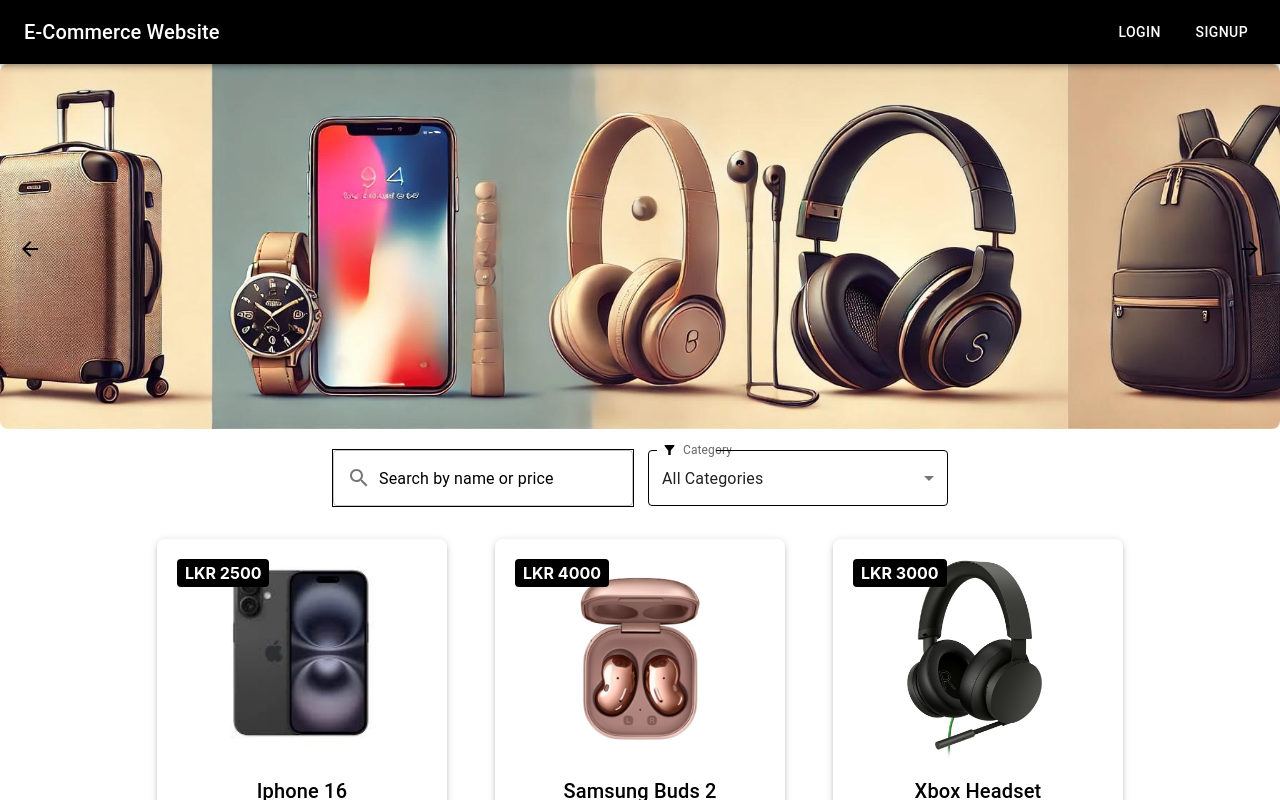
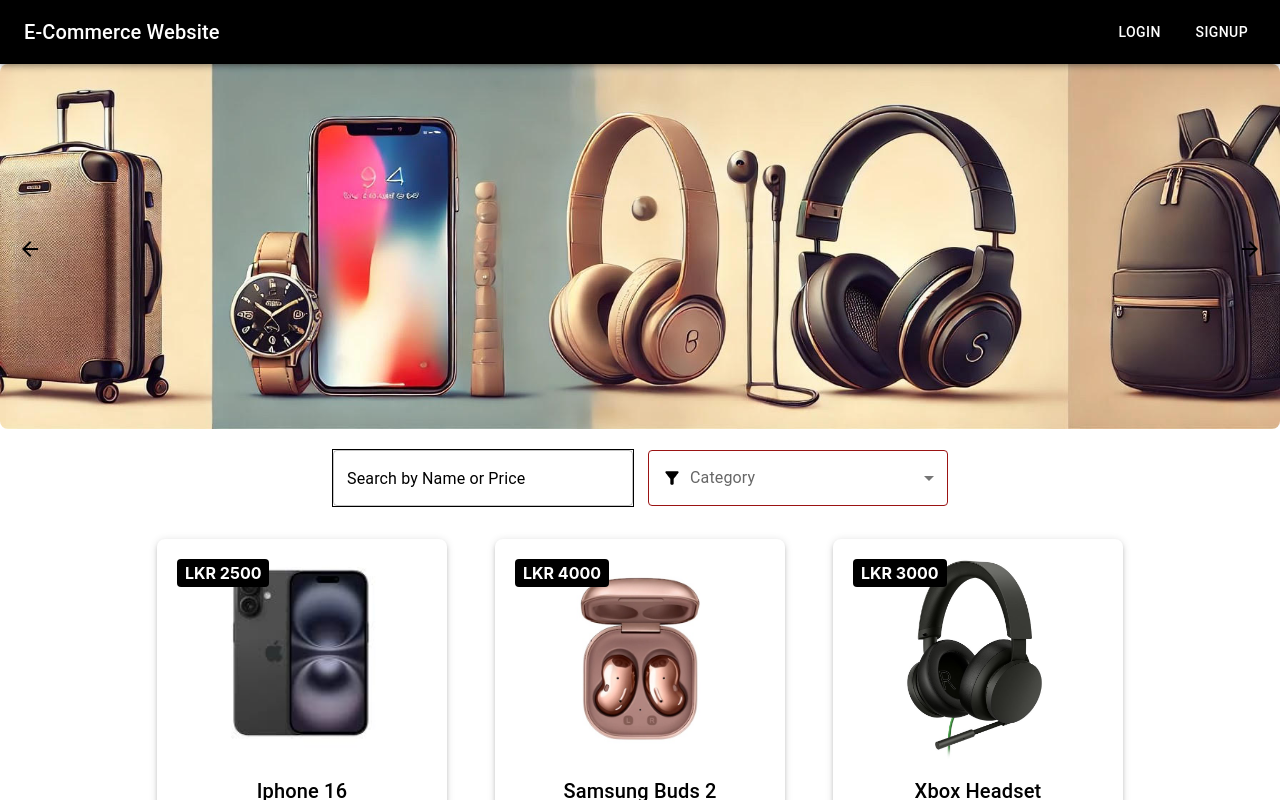
Before and after one commit to Laksana11/Ecommerce_Website, a React (Create React App) app: page / in a window 1280 px wide. Shown: the top 800 px of the page. Built offline with nearby package versions, Linux system fonts and the light colour scheme.

Commit message:
Changes i FIlter option

```diff
--- a/src/components/cartComponents/Cart.jsx
+++ b/src/components/cartComponents/Cart.jsx
@@ -144,7 +144,7 @@ const Cart = () => {
                       })
                     )
                   }
-                  inputProps={{
+                  slotProps={{
                     style: { textAlign: "center", width: "40px" },
                   }}
                   sx={{ "& .MuiInputBase-root": { padding: 0 } }}
--- a/src/components/product/ProductList.jsx
+++ b/src/components/product/ProductList.jsx
@@ -27,7 +27,7 @@ import Handbag3 from "../../assets/Luxury Handbag.jpg";
 import Lenova from "../../assets/Lenova Laptop.jpg";
 
 const ProductList = () => {
-  const { register, watch, setValue } = useForm();
+  const { register, watch, setValue, getValues } = useForm();
   const [filteredProducts, setFilteredProducts] = useState([]);
   const [anchorEl, setAnchorEl] = useState(null);
   const [subAnchorEl, setSubAnchorEl] = useState(null);
@@ -150,9 +150,11 @@ const ProductList = () => {
       }
     }
 
+    console.log(filtered);
+
     if (selectedCategory && selectedCategory !== "All Categories") {
-      filtered = filtered.filter(
-        (product) => product.category === selectedCategory
+      filtered = filtered.filter((product) =>
+        categories[selectedCategory].some((item) => product.category === item)
       );
     }
 
@@ -166,13 +168,15 @@ const ProductList = () => {
   }, [searchTerm, selectedCategory, selectedSubCategory]);
 
   const handleMainCategoryHover = (event, mainCategory) => {
+    setSelectedCategory(mainCategory);
+    setSelectedSubCategory(null);
     setAnchorEl(event.currentTarget);
     setHoveredMainCategory(mainCategory);
   };
 
   const handleSubCategorySelect = (subCategory) => {
     setSelectedSubCategory(subCategory);
-    setValue("category", subCategory);
+    debugger;
     setAnchorEl(null);
   };
 
@@ -181,7 +185,6 @@ const ProductList = () => {
     if (category === "All Categories") {
       setSelectedSubCategory("");
     }
-    setValue("category", category);
   };
 
   const handleClose = () => {
@@ -209,7 +212,7 @@ const ProductList = () => {
                 opacity: 1,
               },
             }}
-            InputProps={{
+            slotProps={{
               startAdornment: (
                 <InputAdornment position="start">
                   <SearchIcon />
@@ -217,7 +220,7 @@ const ProductList = () => {
               ),
             }}
             type="text"
-            placeholder="Search by name or price"
+            placeholder="Search by Name or Price"
             {...register("search")}
             fullWidth
             variant="outlined"
@@ -242,14 +245,16 @@ const ProductList = () => {
             </InputLabel>
             <Select
               id="category-select"
-              {...register("category")}
               label="Category"
-              value={
-                selectedSubCategory || selectedCategory || "All Categories"
+              value={selectedCategory}
+              renderValue={(selected) =>
+                selectedSubCategory
+                  ? `Selected: ${selectedCategory} - ${selectedSubCategory}`
+                  : `Selected: ${selectedCategory}`
               }
               sx={{
                 "& .MuiOutlinedInput-notchedOutline": {
-                  borderColor: "var(--accent)",
+                  borderColor: "var(--background)",
                 },
                 "&:hover .MuiOutlinedInput-notchedOutline": {
                   borderColor: "var(--card-text)",
--- a/src/routes/Routes.js
+++ b/src/routes/Routes.js
@@ -15,7 +15,6 @@ const Routing = () => {
         <>
           <Route path="/signup" element={<Signup />} />
           <Route path="/login" element={<Login />} />
-          {/* <Route path="/product" element={<ProductList />} /> */}
           <Route path="/" element={<HomePage />} />
           <Route path="*" element={<Navigate to="/login" />} />
         </>
```
Also changed, not shown: src/App.js (+0 -18 lines).
